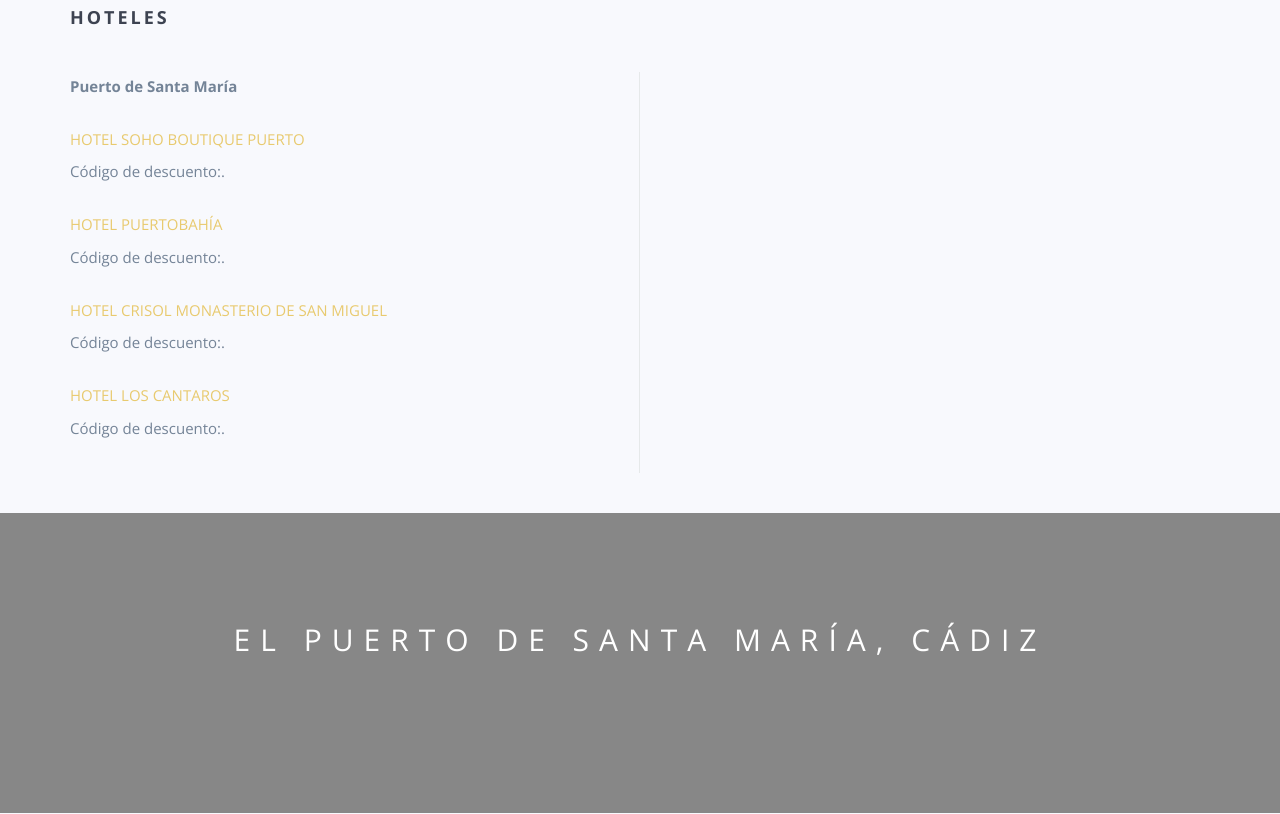
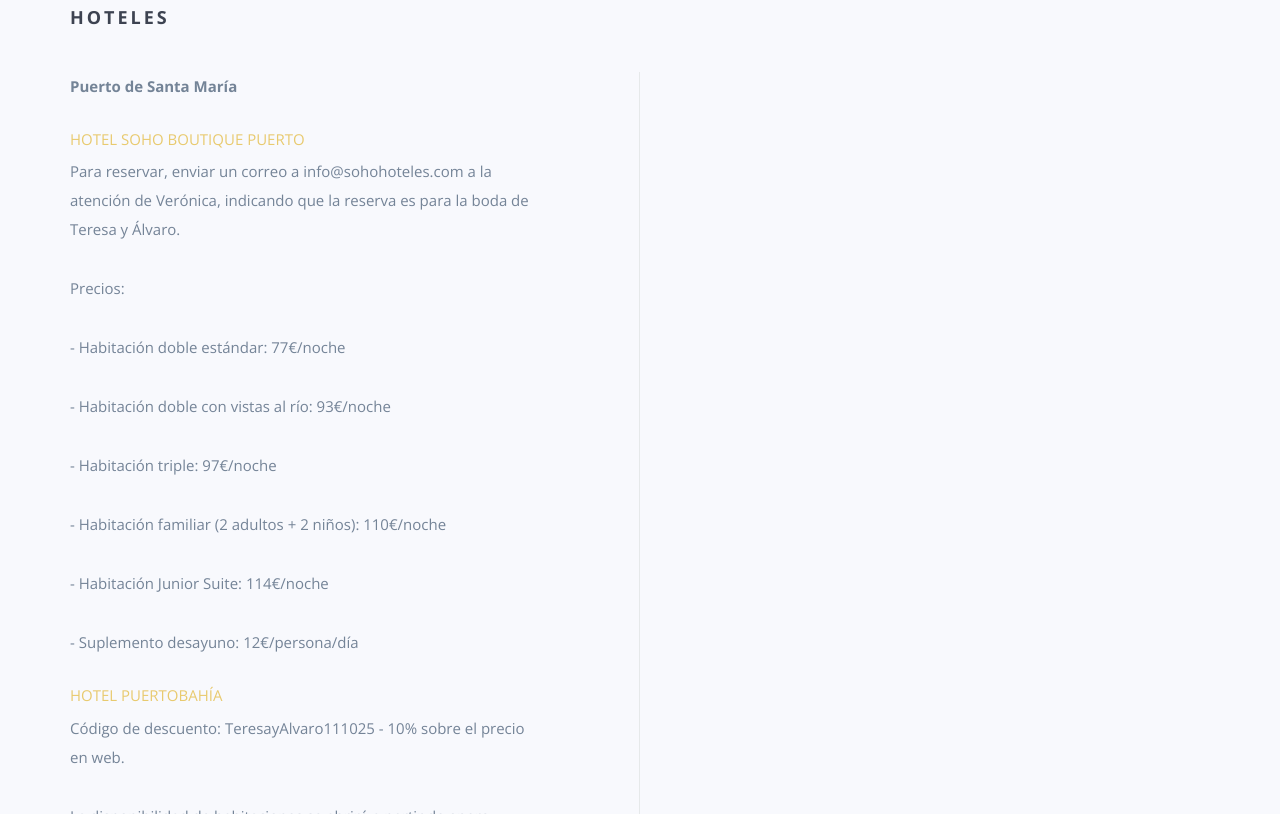
Before and after one commit to alvpajbar/boda-website, a website: page index.html in a window 1280 px wide. Shown: the part 1986-2800 px from the top of the page. Drawn offline with nearby package versions, Linux system fonts and the light colour scheme; some packages are replaced by stand-ins of ours; files whose address does not match are found by name.

Commit message:
Añade informacion hoteles

```diff
--- a/index.html
+++ b/index.html
@@ -306,19 +306,30 @@
                     <div class="wp3">
                         <p><strong>Puerto de Santa María</strong></p>
                         <h5><a href="https://soho-puerto-dot-soho-boutique-hotels.appspot.com/booking1?sid=73f21718-0f00-4cbe-8f9d-5a70e43f6e78&namespace=soho-puerto">Hotel Soho Boutique Puerto</a></h5>
-                        <p>Código de descuento:.</p>
+                        <p>Para reservar, enviar un correo a info@sohohoteles.com a la atención de Verónica, indicando que la reserva es para la boda de Teresa y Álvaro.</p>
+                        <p>Precios: </p>
+                        <p> - Habitación doble estándar: 77€/noche</p>
+                        <p> - Habitación doble con vistas al río: 93€/noche</p>
+                        <p> - Habitación triple: 97€/noche</p>
+                        <p> - Habitación familiar (2 adultos + 2 niños): 110€/noche</p>
+                        <p> - Habitación Junior Suite: 114€/noche</p>
+                        <p> - Suplemento desayuno: 12€/persona/día</p>
                     </div>
                     <div class="wp4">
                         <h5><a href="https://www.hotelpuertobahia.com/booking1?sid=a451bc74-fe5d-4800-8ac4-5f3660b2db88&namespace=puertobahia-spa">Hotel Puertobahía</a></h5>
-                        <p>Código de descuento:.</p>
+                        <p>Código de descuento: TeresayAlvaro111025 - 10% sobre el precio en web.</p>
+                        <p>La disponibilidad de habitaciones se abrirá a partir de enero.</p>
                     </div>
                     <div class="wp5">
                         <h5><a href="https://www.eurostarshotels.com/crisol-monasterio-de-san-miguel/disponibilidad.html?id_hotel=H238&start=2025-10-10&end=2025-10-12&guests[0][adults]=2&referer_code=bs1gg15ww&city_id=100203&gclid=Cj0KCQiAuou6BhDhARIsAIfgrn7dyNOXhy2qe23xQG3ltysThgqUFQJTWhJrqLe2ydCqBIbVUlVJvIwaAioJEALw_wcB#monoHotelAvail/EUR">Hotel Crisol Monasterio de San Miguel</a></h5>
-                        <p>Código de descuento:.</p>
+                        <p>Código de descuento: Por definir.</p>
                     </div>
                     <div class="wp6">
                         <h5><a href="https://www.hotelloscantaros.com/disponibilidad.html?id_hotel=SYN1444&start=2025-10-10&end=2025-10-12&guests[0][adults]=2#monoHotelAvail/EUR">Hotel Los Cantaros</a></h5>
-                        <p>Código de descuento:.</p>
+                        <p>Código de descuento: Por definir - 15% sobre el precio en web.</p>
+                        <p>Requisitos para la reserva:</p>
+                        <p> - Dos días de estancia mínima.</p>
+                        <p> - Alojamiento y desayuno.</p>
                     </div>
                 </div>
 
```
